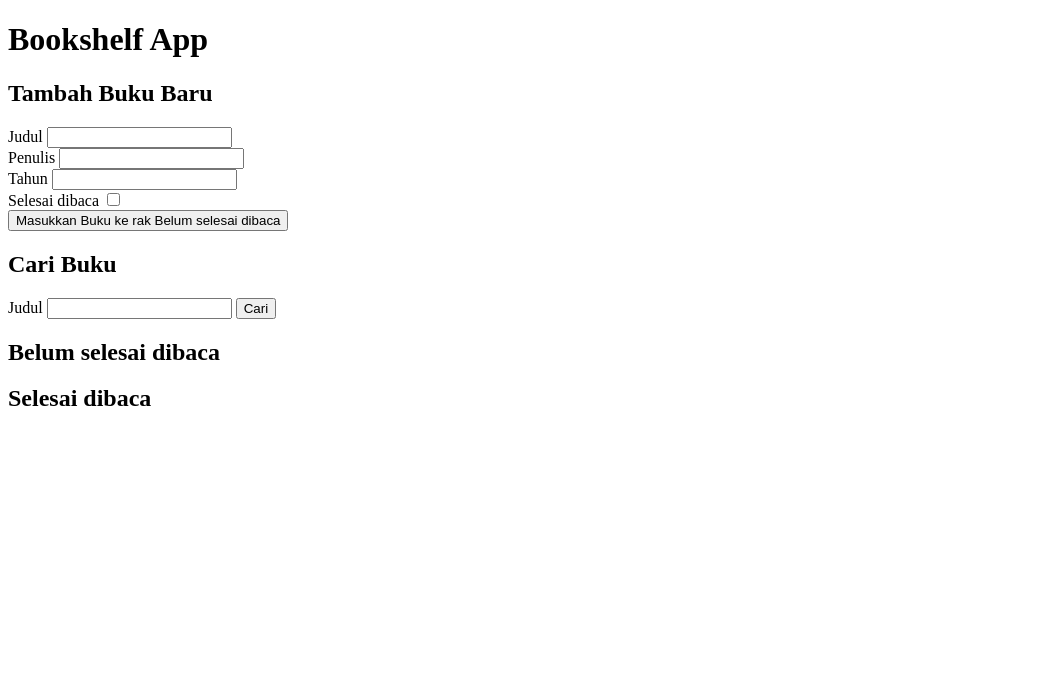
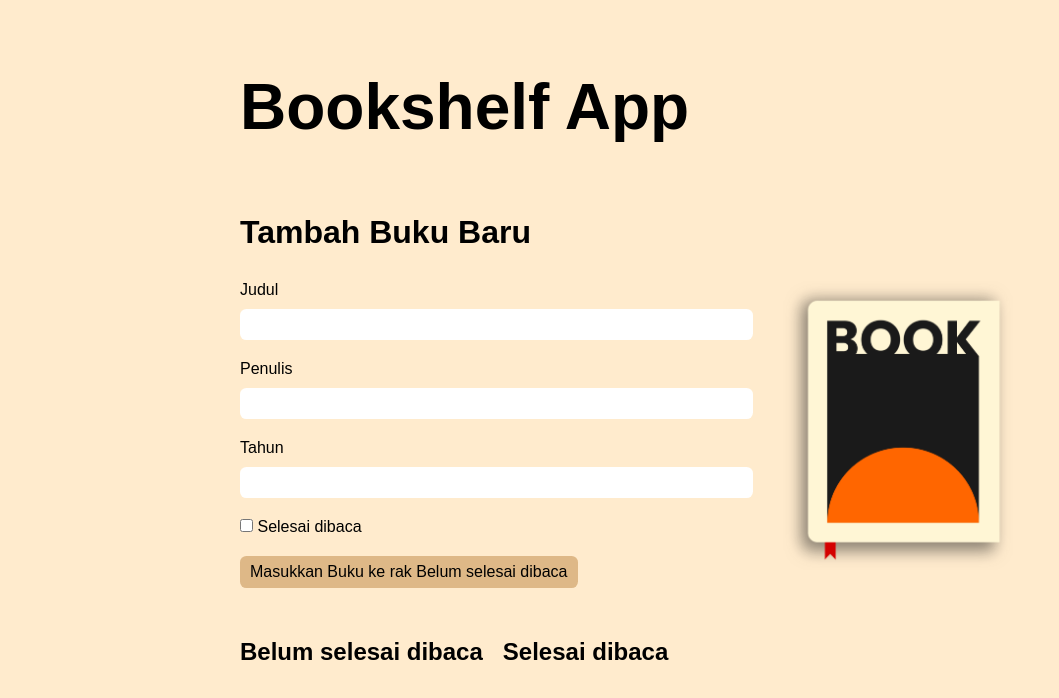
Before and after one commit to murtzy/book-shelf-web-app, a plain HTML site: page index.html in a window 1280 px wide. Shown: the whole page, without its empty margins (0-1059 px from the left). Drawn offline with Linux system fonts and the light colour scheme.

Commit message:
book-shelf v.3

```diff
--- a/index.html
+++ b/index.html
@@ -3,6 +3,7 @@
   <head>
     <meta http-equiv="Content-Type" content="text/html;charset=UTF-8" />
     <meta name="viewport" content="width=device-width, initial-scale=1.0" />
+    <link rel="stylesheet" href="style.css" />
     <title>Bookshelf App</title>
 
     <!-- Impor script kamu di sini -->
@@ -15,9 +16,10 @@
     </header>
 
     <main>
-      <section>
+      <section id="bagianInput">
+        <div class="bagianTambahBuku">
           <h2>Tambah Buku Baru</h2>
-        <form id="bookForm" data-testid="bookForm">
+          <form id="bookForm" data-testid="bookForm" autocomplete="off">
             <div>
               <label for="bookFormTitle">Judul</label>
               <input
@@ -43,11 +45,11 @@
                 data-testid="bookFormYearInput" />
             </div>
             <div>
-            <label for="bookFormIsComplete">Selesai dibaca</label>
               <input
                 id="bookFormIsComplete"
                 type="checkbox"
                 data-testid="bookFormIsCompleteCheckbox" />
+              <label for="bookFormIsComplete">Selesai dibaca</label>
             </div>
             <button
               id="bookFormSubmit"
@@ -56,38 +58,36 @@
               Masukkan Buku ke rak <span>Belum selesai dibaca</span>
             </button>
           </form>
+        </div>
+
+        <div class="gambar">
+          <img src="assets/book.png" alt="book" />
+        </div>
       </section>
 
-      <section>
-        <h2>Cari Buku</h2>
-        <form id="searchBook" data-testid="searchBookForm">
-          <label for="searchBookTitle">Judul</label>
-          <input
-            id="searchBookTitle"
-            type="text"
-            data-testid="searchBookFormTitleInput" />
-          <button
-            id="searchSubmit"
-            type="submit"
-            data-testid="searchBookFormSubmitButton">
-            Cari
-          </button>
-        </form>
-      </section>
-
+      <div id="rakBuku">
         <section id="incompleteBookSect">
           <h2>Belum selesai dibaca</h2>
           <div class="rungRampungMoco" data-testid="incompleteBookList">
-
+            <!--
+          <div data-bookid="1727754456143" data-testid="bookItem" class="incompleteBook">
+            <h3 class="title" data-testid="bookItemTitle">buku satu</h3>
+            <p class="author" data-testid="bookItemAuthor">Penulis : fulan</p>
+            <p class="year" data-testid="bookItemYear">Tahun : 2023</p>
+            <div class="buttonContainer">
+              <button data-testid="bookItemIsCompleteButton">Selesai diBaca</button>
+              <button data-testid="bookItemDeleteButton">Hapus Buku</button>
+              <button data-testid="bookItemEditButton">Edit Buku</button>
             </div>
+          </div>
+          --></div>
         </section>
 
         <section id="completeBookSect">
           <h2>Selesai dibaca</h2>
-        <div class="wsRampungMoco" data-testid="completeBookList">
-
+          <div class="wsRampungMoco" data-testid="completeBookList"></div>
+        </section>
       </div>
-      </section>
     </main>
   </body>
 </html>
--- a/main.js
+++ b/main.js
@@ -157,12 +157,12 @@ window.addEventListener("DOMContentLoaded", () => {
     const authorBuku = document.createElement("p");
     authorBuku.classList.add("author");
     authorBuku.setAttribute("data-testid", "bookItemAuthor");
-    authorBuku.innerText = `Penulis : ${penulis}`;
+    authorBuku.innerHTML = `<b>Penulis : </b> ${penulis}`;
 
     const terbitBuku = document.createElement("p");
     terbitBuku.classList.add("year");
     terbitBuku.setAttribute("data-testid", "bookItemYear");
-    terbitBuku.innerText = `Tahun : ${Number(tahunTerbit)}`;
+    terbitBuku.innerHTML = `<b>Tahun : </b> ${Number(tahunTerbit)}`;
 
     // ? bagian tombol
     const containerBtn = document.createElement("div");
@@ -237,7 +237,7 @@ window.addEventListener("DOMContentLoaded", () => {
         judulBuku.setAttribute("contenteditable", "true");
         authorBuku.setAttribute("contenteditable", "true");
         terbitBuku.setAttribute("contenteditable", "true");
-        e.target.innerText = "Simpan Perubahan";
+        e.target.innerText = "Simpan";
         judulBuku.style.color = "red";
         authorBuku.style.color = "red";
         terbitBuku.style.color = "red";
--- /dev/null
+++ b/style.css
@@ -0,0 +1,125 @@
+* {
+  padding: 0;
+  margin: 0;
+  box-sizing: border-box;
+  font-family: 'Poppins', sans-serif;
+}
+
+body {
+  background-color: blanchedalmond;
+}
+
+main, header {
+  max-width: 800px;
+  width: 100%;
+  margin: 70px auto;
+}
+
+header {
+  font-size: 2rem;
+}
+
+button {
+  padding: 7px 10px;
+  border: none;
+  outline: none;
+  background-color:burlywood;
+  border-radius: .4rem;
+  cursor: pointer;
+  transition: .3s;
+}
+
+button:hover {
+  background-color:peru;
+}
+
+#bookForm label:not([for="bookFormIsComplete"]) {
+  display: block;
+  margin-bottom: 10px;
+}
+
+#bookForm input:not([type="checkbox"]) {
+  margin-bottom: 20px;
+  padding: .5rem;
+  width: 100%;
+  border: none;
+  outline: none;
+  border-radius: .4rem;
+}
+
+#bagianInput {
+  display: flex;
+  margin-bottom: 50px;
+}
+
+#bagianInput h2 {
+  margin-bottom: 30px;
+}
+
+#bagianInput .bagianTambahBuku {
+  flex: 2 1 0%;
+}
+
+#bagianInput .bagianTambahBuku h2 {
+  font-size: 2em;
+}
+
+#bookFormSubmit {
+  font-size: 1rem;
+  margin-top: 20px;
+}
+
+#bagianInput .gambar {
+  flex: 1 1 0%;
+  width: 200px;
+  margin-left: 30px;
+  margin-top: calc(2em + 35px);
+  height: 200px;
+}
+
+#bagianInput .gambar img {
+  width: 230px;
+}
+
+.rungRampungMoco, .wsRampungMoco {
+  /* background-color:violet; */
+  margin: 20px 0;
+}
+
+#rakBuku {
+  display: flex;
+  /* justify-content: space-between; */
+  column-gap: calc(800px - 779.966px);
+
+}
+
+.incompleteBook {
+  background-color:salmon;
+}
+
+.completeBook {
+  background-color:mediumseagreen;
+
+}
+
+.incompleteBook, .completeBook {
+  padding: 15px 20px;
+  border-radius: .4rem;
+}
+
+.title {
+  font-size: 1.5rem;
+  text-transform: uppercase;
+  padding-bottom: 5px;
+}
+
+.author {
+  text-transform: capitalize;
+}
+
+.buttonContainer {
+  display: flex;
+  justify-content: space-between;
+  margin-top: 15px;
+  width: 350px;
+}
```
Also changed, not shown: assets/book.png (added), 1 other file. Lines whose indentation alone changed are shown as unchanged.
